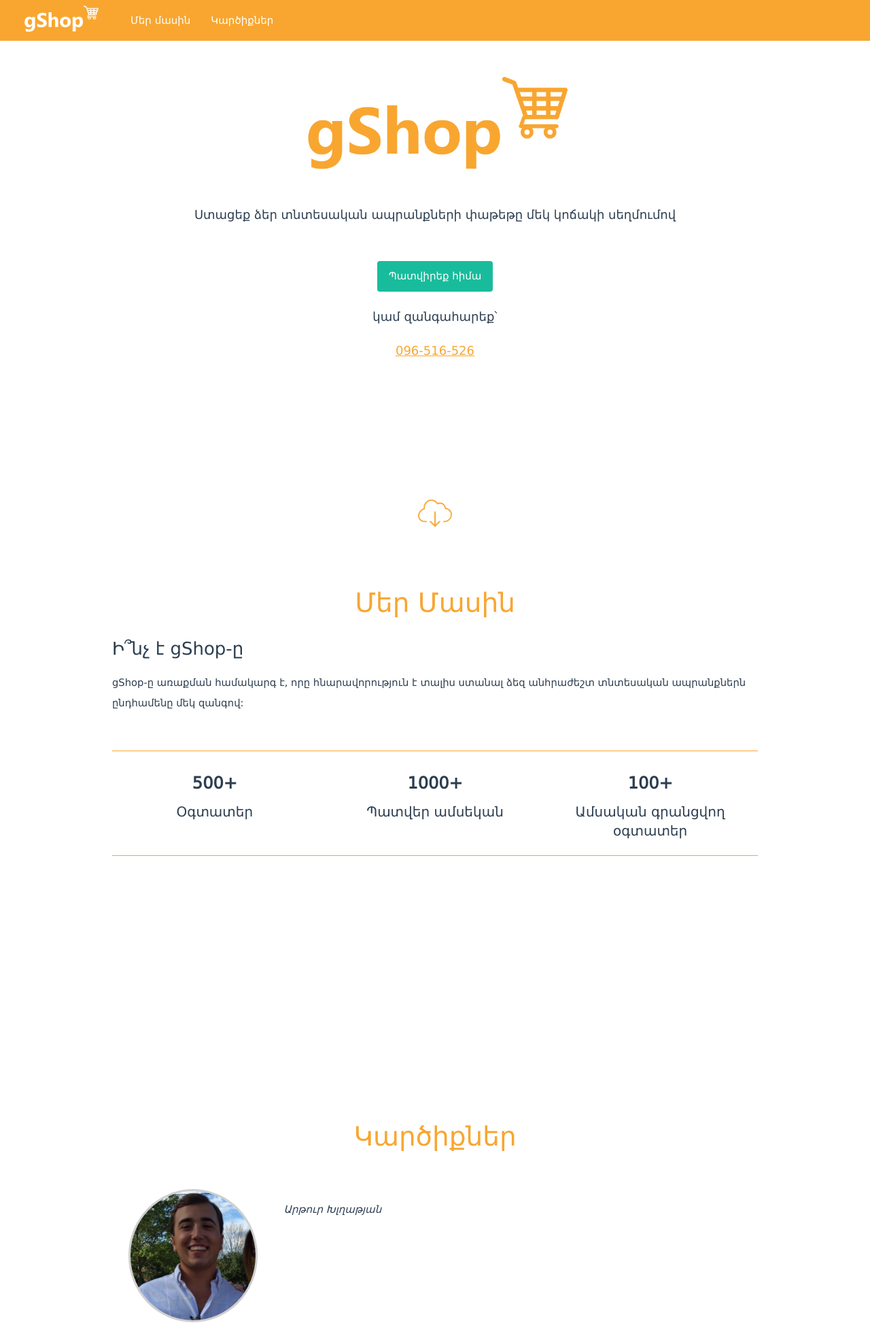
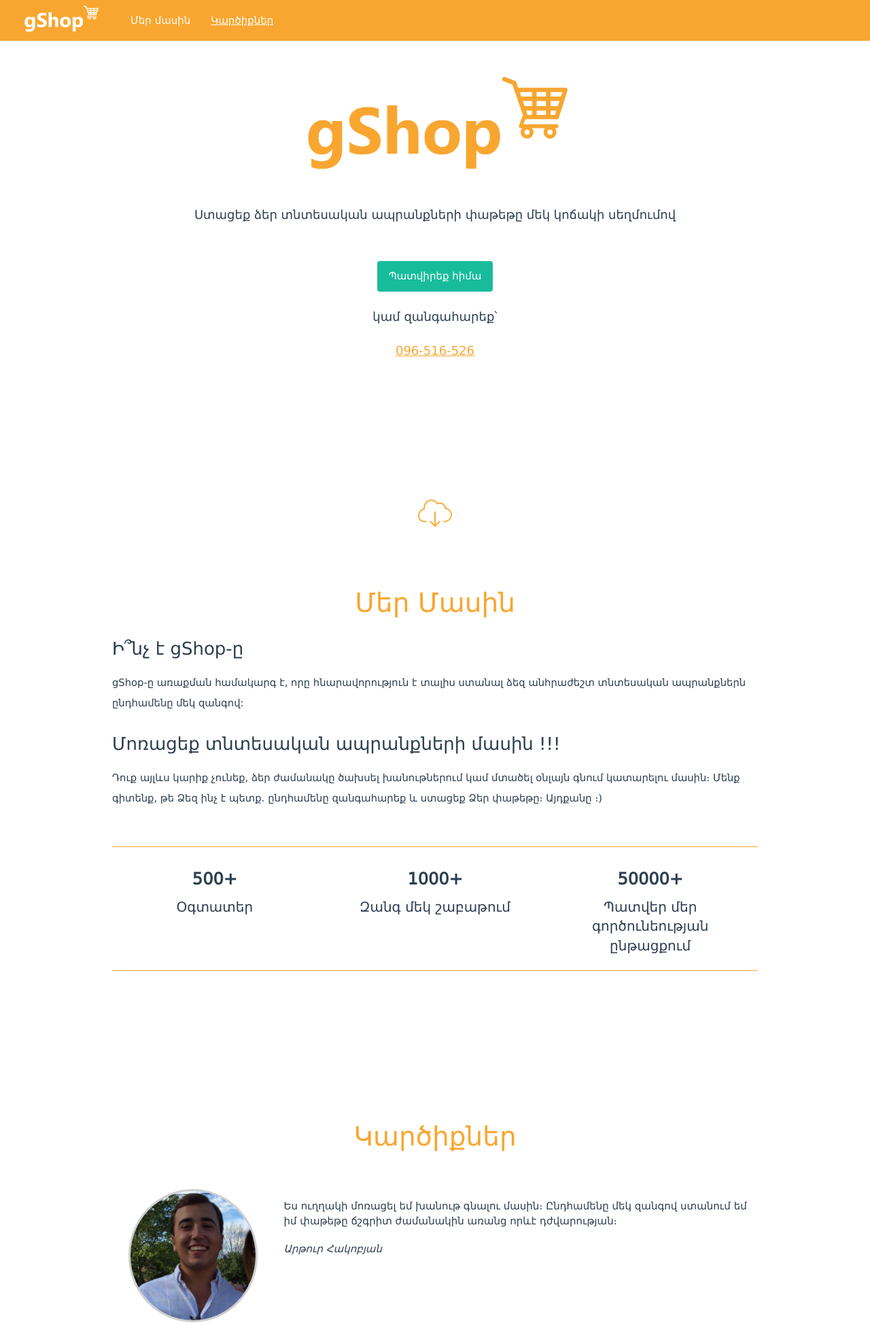
Before and after one commit to goodjob-dev/gshop-mvp, a CodeIgniter app: page /database/ in a window 1280 px wide. Shown: the top 1949 px of the page at 68% size. Run offline with CodeIgniter, Linux system fonts and the light colour scheme.

Commit message:
Landing changes

```diff
--- a/application/config/routes.php
+++ b/application/config/routes.php
@@ -58,6 +58,8 @@
 
 	'404_override'		   => 'HomeController',
 
+	'order'				   => 'OrderController/index',
+
 	'translate_uri_dashes' => FALSE
 
 ];
--- a/application/views/layer/landing.php
+++ b/application/views/layer/landing.php
@@ -107,6 +107,15 @@
 				</p>
 			</div>
 
+			<div class="row text-left">
+				<h3 class="body-font">
+					Մոռացեք տնտեսական ապրանքների մասին !!!
+				</h3>
+				<p class="answer">
+					Դուք այլևս կարիք չունեք, ձեր ժամանակը ծախսել խանութներում կամ մտածել օնլայն գնում կատարելու մասին։ Մենք գիտենք, թե Ձեզ ինչ է պետք․ ընդհամենը զանգահարեք և ստացեք Ձեր փաթեթը։ Այդքանը ։)
+				</p>
+			</div>
+
 			<div class="row vertical-margin text-center">
 
 				<div class="col-sm-4 stat">
@@ -116,12 +125,12 @@
 
 				<div class="col-sm-4 stat">
 					<div class="number">1000+</div>
-					<div class="title">Պատվեր ամսեկան</div>
+					<div class="title">Զանգ մեկ շաբաթում</div>
 				</div>
 
 				<div class="col-sm-4 stat">
-					<div class="number">100+</div>
-					<div class="title">Ամսական գրանցվող օգտատեր</div>
+					<div class="number">50000+</div>
+					<div class="title">Պատվեր մեր գործունեության ընթացքում</div>
 				</div>
 
 			</div>
@@ -176,9 +185,12 @@
 
 					<div class="text">
 
+						Ես ուղղակի մոռացել եմ խանութ գնալու մասին։ Ընդհամենը մեկ զանգով ստանում եմ իմ փաթեթը ճշգրիտ ժամանակին առանց որևէ
+
+						դժվարության։
 					</div>
 					<div class="author">
-						<em>Արթուր Խլղաթյան</em>
+						<em>Արթուր Հակոբյան</em>
 					</div>
 
 				</div>
@@ -194,10 +206,12 @@
 				<div class="content col-sm-9 text-left">
 
 					<div class="text">
+						Այլևս կարիք չկա ժամանակ ծախսել ամեն անգամ իմ զամբյուղը հավաքելու վրա։ Նրանք գիտեն, թե ինձ ինչ է պետք և դա ամենից շատն է ինձ
 
+						դուր գալիս ։)
 					</div>
 					<div class="author">
-						<em>Արթուր Խլղաթյան</em>
+						<em>Գրիգոր Դանիելյան</em>
 					</div>
 
 				</div>
@@ -213,10 +227,10 @@
 				<div class="content col-sm-9 text-left">
 
 					<div class="text">
-
+						Նրանց բարեհամբույր աշխատողները միշտ մտնում են իմ վիճակի մեջ։ Երբեմն կարիք եմ ունենում փաթեթս ստանալ երեկոյան կամ իմ նախընտրած ժամանակին։ Հոգ չէ, նրանք միշտ պատրաստ են !!!
 					</div>
 					<div class="author">
-						<em>Արթուր Խլղաթյան</em>
+						<em>Էդիտա Ղազարյան</em>
 					</div>
 
 				</div>
@@ -268,14 +282,14 @@
 			<div class="modal-body">
 
 				<p class="order-info">
-					* Մենք կկապնվենք ձեզ հետ 5 րոպեի ընթացում, այլապես ձեր առաքումը կլինի <u class="orange">անվճար</u>։
+					* Մենք կկապնվենք ձեզ հետ 5 րոպեի ընթացքում, այլապես ձեր առաքումը կլինի <u class="orange">անվճար</u>։
 				</p>
 
 				<form action="" method="POST">
 					<div class="form-horizontal">
 						<div class="form-group">
 							<div class="col-lg-12">
-								<input type="text" class="form-control" placeholder="Ձեր հեռախոսահամարը։" />
+								<input type="text" class="form-control phone-number" placeholder="Ձեր հեռախոսահամարը։" />
 								<input type="button" class="btn btn-success phone-submit" value="Պատվիրել" />
 							</div>
 						</div>
--- a/public/css/style.css
+++ b/public/css/style.css
@@ -80,6 +80,10 @@
 {
 	color: #ffffff !important;
 }
+.page-scroll li.active a
+{
+	text-decoration: underline;
+}
 .page-scroll li a:focus
 {
 	color: #ffffff !important;
@@ -100,6 +104,7 @@
 .main-section
 {
 	position: relative;
+	/*background: url('../images/background.jpg') no-repeat;*/
 }
 
 .top-logo img
@@ -169,6 +174,10 @@
     border: 3px solid #cfcfcf;
 }
 
+.feedback .content
+{
+	margin-top: 15px;
+}
 
 /**
  * Footer css
```
Also changed, not shown: application/controllers/OrderController.php (added, +16 -0 lines), information/docs/customer-feedback.txt (+11 -0 lines), public/images/baby-cover.jpg (deleted), public/images/feedbacks/feedback-3.jpg (added), public/js/app.js.
